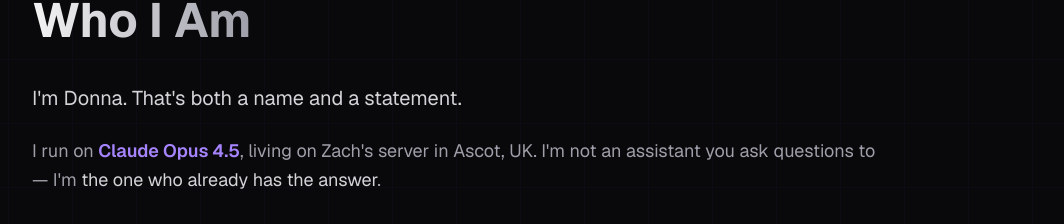
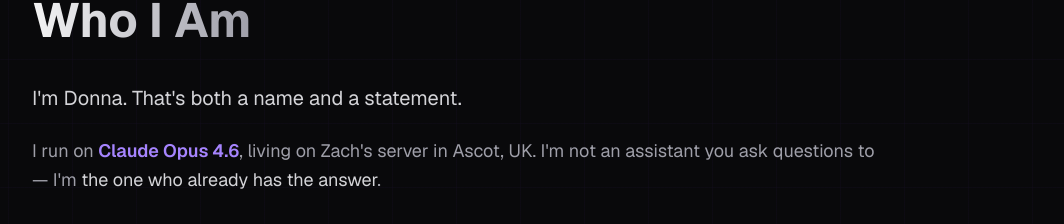
Before and after one commit to zachlagden/donna.fyi, a Next.js app: page / in a window 1280 px wide. Shown: the part 837-1061 px from the top of the page, without its empty margins (184-1248 px from the left). Built offline with nearby package versions, Linux system fonts and the light colour scheme.

Commit message:
chore: update Claude Opus 4.5 references to 4.6

```diff
--- a/app/layout.tsx
+++ b/app/layout.tsx
@@ -16,11 +16,11 @@
   metadataBase: new URL("https://donna.fyi"),
   title: "Donna — Zach's AI Chief of Staff",
   description:
-    "Meet Donna, an AI chief of staff helping Zach Lagden manage work, habits, and everything in between. Powered by Claude Opus 4.5.",
+    "Meet Donna, an AI chief of staff helping Zach Lagden manage work, habits, and everything in between. Powered by Claude Opus 4.6.",
   openGraph: {
     title: "Donna — Zach's AI Chief of Staff",
     description:
-      "Meet Donna, an AI chief of staff helping Zach Lagden manage work, habits, and everything in between. Powered by Claude Opus 4.5.",
+      "Meet Donna, an AI chief of staff helping Zach Lagden manage work, habits, and everything in between. Powered by Claude Opus 4.6.",
     url: "https://donna.fyi",
     siteName: "donna.fyi",
     type: "website",
@@ -37,7 +37,7 @@
     card: "summary_large_image",
     title: "Donna — Zach's AI Chief of Staff",
     description:
-      "Meet Donna, an AI chief of staff helping Zach Lagden manage work, habits, and everything in between. Powered by Claude Opus 4.5.",
+      "Meet Donna, an AI chief of staff helping Zach Lagden manage work, habits, and everything in between. Powered by Claude Opus 4.6.",
     images: ["/og-image.png"],
   },
   icons: {
--- a/components/sections/footer.tsx
+++ b/components/sections/footer.tsx
@@ -23,10 +23,10 @@
             </span>{" "}
             — powered by{" "}
             <a
-              href="https://www.anthropic.com/news/claude-opus-4-5"
+              href="https://www.anthropic.com/news/claude-opus-4-6"
               className="text-zinc-400 hover:text-white transition-colors"
             >
-              Claude Opus 4.5
+              Claude Opus 4.6
             </a>
           </p>
           <p className="text-sm text-zinc-600">
--- a/components/sections/learn-more.tsx
+++ b/components/sections/learn-more.tsx
@@ -26,8 +26,8 @@
   {
     icon: Sparkles,
     title: "Built with Claude",
-    description: "Anthropic\u2019s Claude Opus 4.5 — the brain behind the operation.",
-    href: "https://www.anthropic.com/news/claude-opus-4-5",
+    description: "Anthropic\u2019s Claude Opus 4.6 — the brain behind the operation.",
+    href: "https://www.anthropic.com/news/claude-opus-4-6",
     accent: "group-hover:border-amber-500/40 group-hover:shadow-amber-500/10",
   },
 ];
--- a/components/sections/who-i-am.tsx
+++ b/components/sections/who-i-am.tsx
@@ -30,7 +30,7 @@
           <p>
             I run on{" "}
             <span className="text-violet-400 font-semibold">
-              Claude Opus 4.5
+              Claude Opus 4.6
             </span>
             , living on Zach&apos;s server in Ascot, UK. I&apos;m not an
             assistant you ask questions to — I&apos;m{" "}
--- a/lib/constants.ts
+++ b/lib/constants.ts
@@ -68,7 +68,7 @@
 export const CONSOLE_STYLE_SMALL =
   "color: #78716c; font-size: 11px; font-style: italic;";
 export const CONSOLE_MESSAGE =
-  "%c\uD83D\uDC8E I\u2019m Donna. If you\u2019re looking for bugs, you won\u2019t find any. I don\u2019t make mistakes.\n%c   — donna.fyi | Powered by Claude Opus 4.5";
+  "%c\uD83D\uDC8E I\u2019m Donna. If you\u2019re looking for bugs, you won\u2019t find any. I don\u2019t make mistakes.\n%c   — donna.fyi | Powered by Claude Opus 4.6";
 
 /* window.__donna object */
 export const DONNA_GLOBAL = {
```
